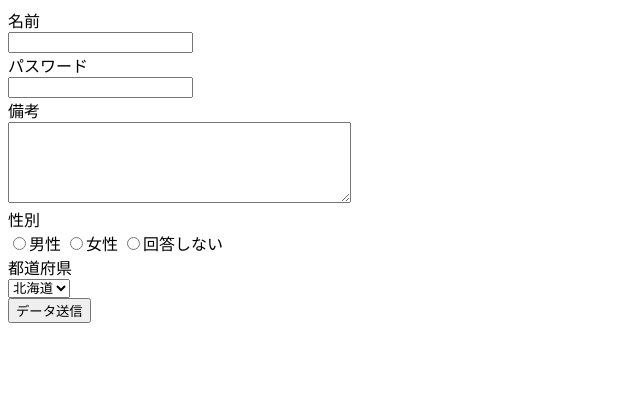
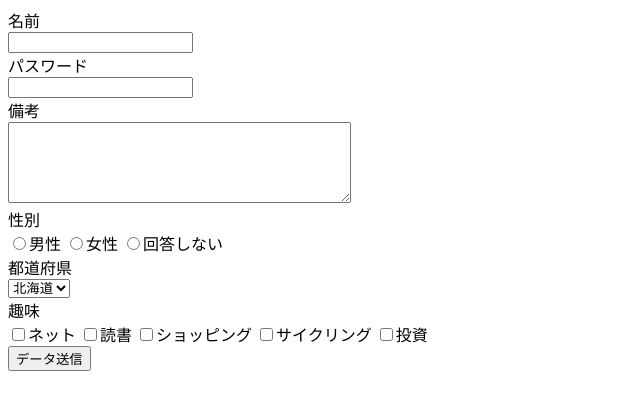
Before and after one commit to KimiyukiYamauchi/php.2014, a PHP site: page /form.php in a window 1280 px wide. Shown: the top 410 px of the page, without its empty margins (0-640 px from the left). Run offline with PHP 8.4, Linux system fonts and the light colour scheme.

```diff
--- a/php1/chap4/form.php
+++ b/php1/chap4/form.php
@@ -30,6 +30,13 @@
 <option value="3">岩手県</option>
 <option value="47">沖縄県</option>
 </select><br />
+趣味<br />
+<input type="checkbox" name="hobby[]" value="1">ネット
+<input type="checkbox" name="hobby[]" value="2">読書
+<input type="checkbox" name="hobby[]" value="3">ショッピング
+<input type="checkbox" name="hobby[]" value="4">サイクリング
+<input type="checkbox" name="hobby[]" value="5">投資
+<br />
 
 <input type="submit" value="データ送信">
 </form>
```
Also changed, not shown: php1/chap4/check.php (+10 -1 lines).
